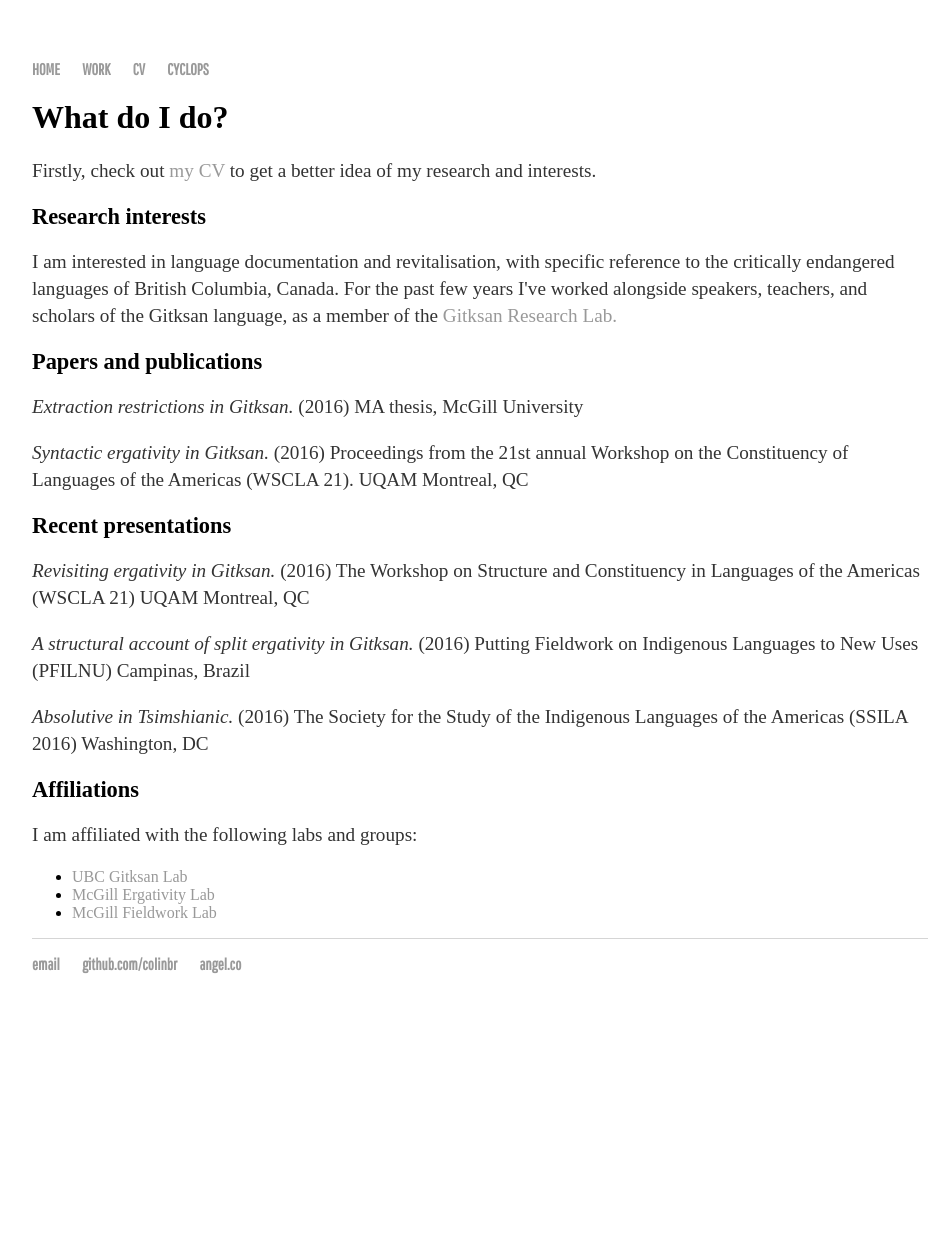
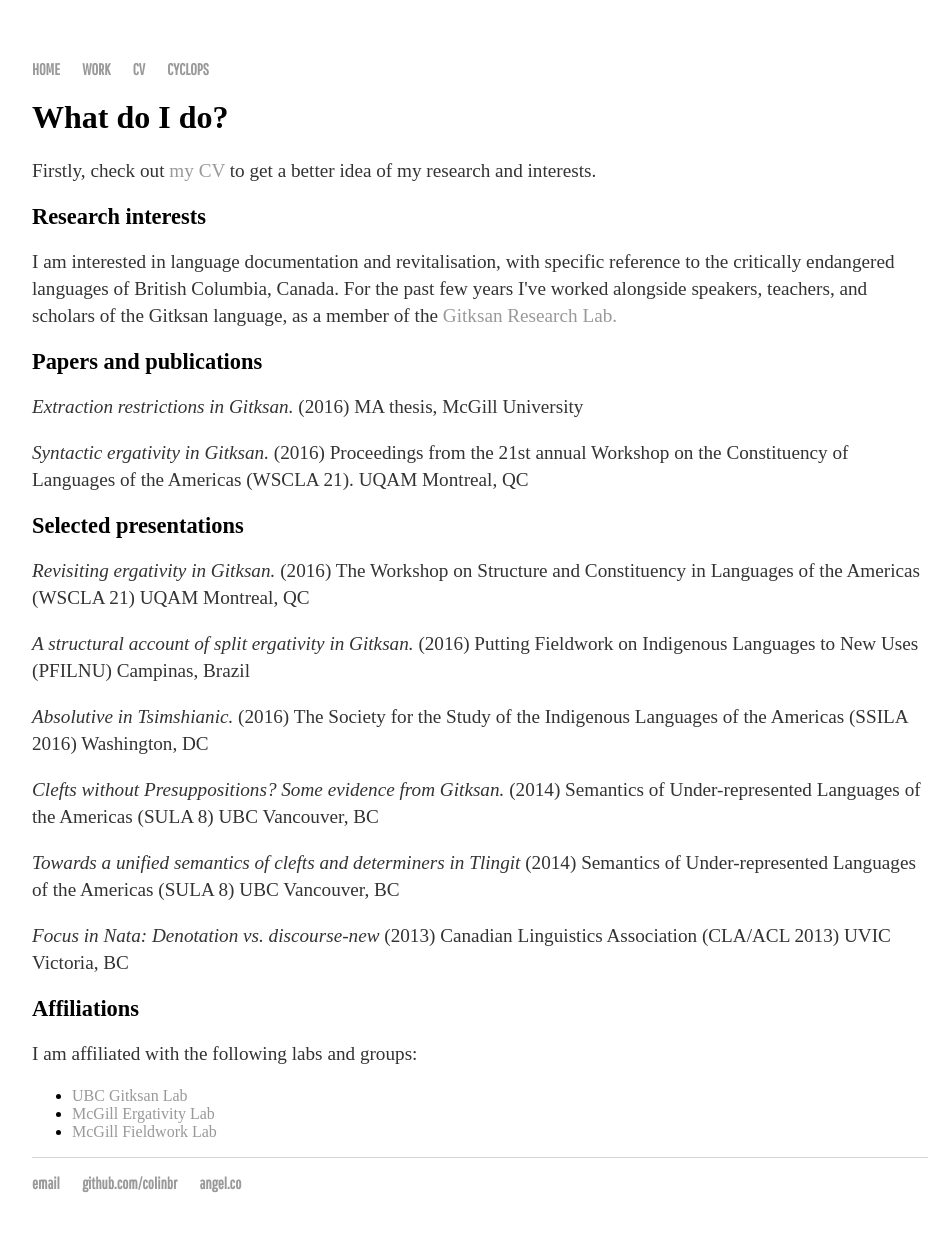
Before and after one commit to colinbr/OLD-colinbr.github.io, a Jekyll site: the page built from research/index.html, in a window 1280 px wide. Shown: the whole page, without its empty margins (160-1112 px from the left). Built offline with Jekyll 4.4.1, drawn with Linux system fonts in a browser that asks for light colours; some web fonts are replaced; before the commit the page ends 1033 px from its top, so only the background shows below that.

Commit message:
Update index.html

```diff
--- a/research/index.html
+++ b/research/index.html
@@ -14,12 +14,17 @@ title: Colin Brown
 	<p><em>Extraction restrictions in Gitksan.</em> (2016) MA thesis, McGill University</p>
 	<p><em>Syntactic ergativity in Gitksan.</em> (2016) Proceedings from the 21st annual Workshop on the
 Constituency of Languages of the Americas (WSCLA 21). UQAM Montreal, QC</p>
-	<h2>Recent presentations</h2>
+	<h2>Selected presentations</h2>
 	<p><em>Revisiting ergativity in Gitksan.</em> (2016) The Workshop on Structure and Constituency in
 Languages of the Americas (WSCLA 21) UQAM Montreal, QC</p>
 	<p><em>A structural account of split ergativity in Gitksan.</em> (2016) Putting Fieldwork on Indigenous Languages to New Uses (PFILNU) Campinas, Brazil</p>
 	<p><em>Absolutive in Tsimshianic.</em> (2016) The Society for the Study of the Indigenous Languages
 of the Americas (SSILA 2016) Washington, DC</p>
+	<p><em>Clefts without Presuppositions? Some evidence from Gitksan.</em> (2014) Semantics of
+Under-represented Languages of the Americas (SULA 8) UBC Vancouver, BC</p>
+	<p><em>Towards a unified semantics of clefts and determiners in Tlingit</em> (2014) Semantics of
+Under-represented Languages of the Americas (SULA 8) UBC Vancouver, BC</p>
+	<p><em>Focus in Nata: Denotation vs. discourse-new </em> (2013) Canadian Linguistics Association (CLA/ACL 2013) UVIC Victoria, BC</p>
 	<h2>Affiliations</h2>
 	<p>I am affiliated with the following labs and groups:</p>
 	<UL>
```
